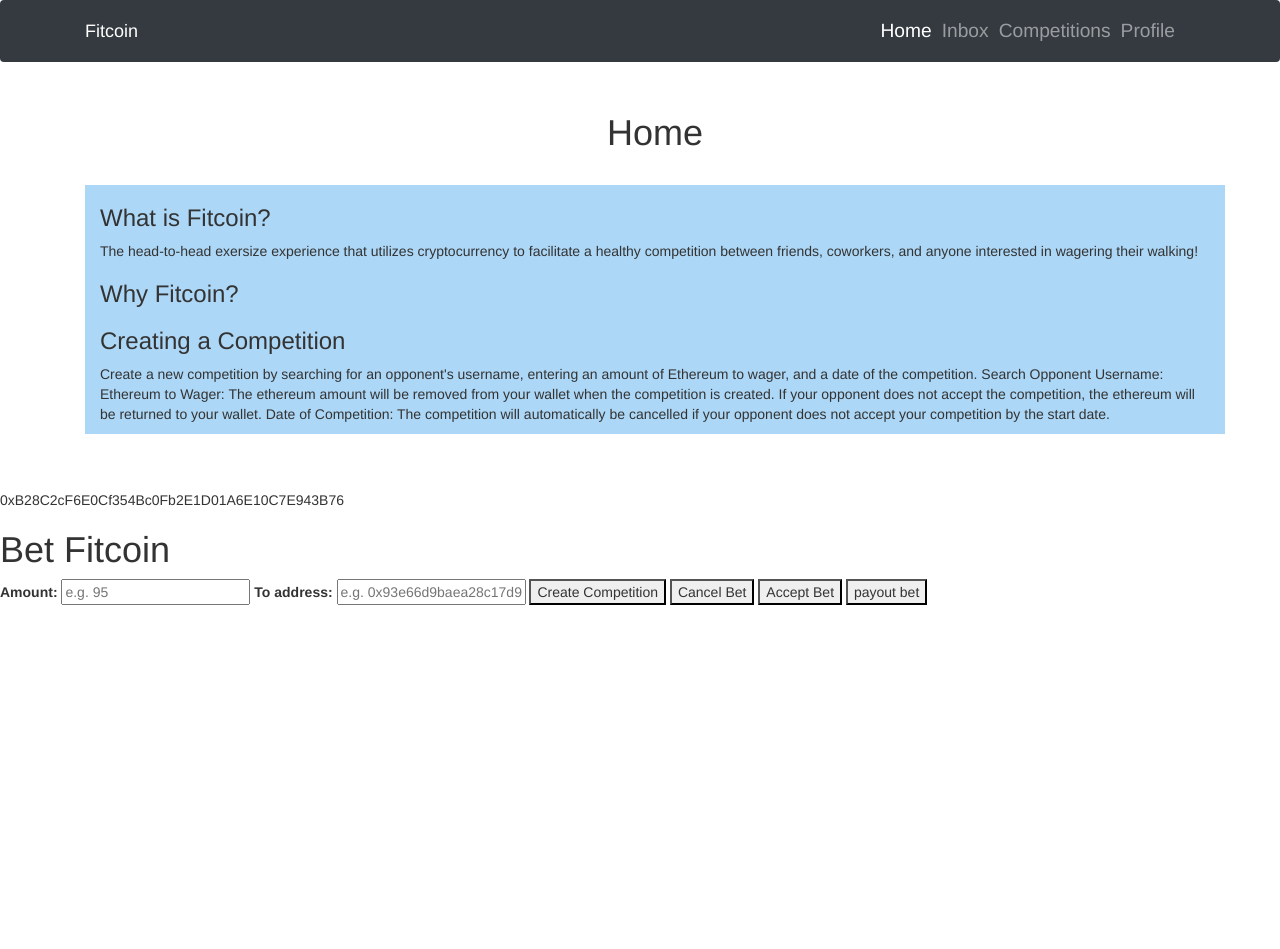
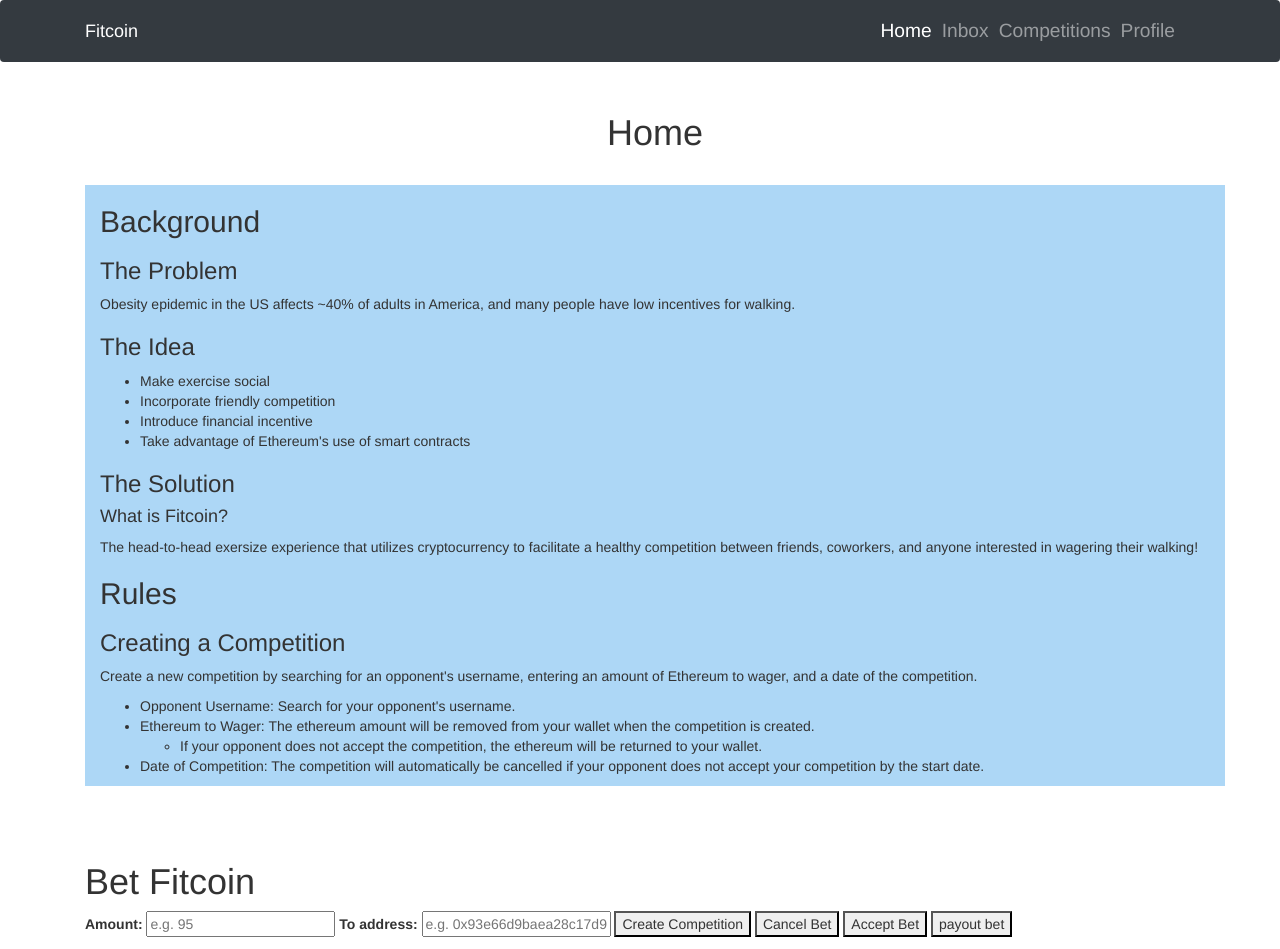
Before and after one commit to jakeod99/fitcoin, a website built with webpack: page app/src/html/index.html in a window 1280 px wide. Before the commit the page ends 800 px from the top, so only its background shows below. Built offline with nearby package versions, Linux system fonts and the light colour scheme; files whose address does not match are found by name; what truffle-contract, web3 would draw is missing.

Commit message:
update home

```diff
--- a/app/src/html/index.html
+++ b/app/src/html/index.html
@@ -50,27 +50,50 @@
       </div>
 
       <div class="container page-section-title">
-        <h3>What is Fitcoin?</h3>
-        <p>The head-to-head exersize experience that utilizes cryptocurrency to facilitate a healthy competition between friends, coworkers, and anyone interested in wagering their walking!</p>
+        <h2>Background</h2>
 
-        <h3>Why Fitcoin?</h3>
+        <h3>The Problem</h3>
         <p>
+          Obesity epidemic in the US affects ~40% of adults in America, and many people have low incentives for walking.
+        </p>
 
+        <h3>The Idea</h3>
+        <p>
+          <ul>
+            <li>Make exercise social</li>
+            <li>Incorporate friendly competition</li>
+            <li>Introduce financial incentive</li>
+            <li>Take advantage of Ethereum's use of smart contracts</li>
+          </ul>
         </p>
+
+        <h3>The Solution</h3>
+        <h4>What is Fitcoin?</h4>
+        <p>
+          The head-to-head exersize experience that utilizes cryptocurrency to facilitate a healthy competition between friends, coworkers, and anyone interested in wagering their walking!
+        </p>
+
+        <h2>Rules</h2>
 
         <h3>Creating a Competition</h3>
         <p>
           Create a new competition by searching for an opponent's username, entering an amount of Ethereum to wager, and a date of the competition.
-          Search Opponent Username:
-          Ethereum to Wager: The ethereum amount will be removed from your wallet when the competition is created. If your opponent does not accept the competition, the ethereum will be returned to your wallet.
-          Date of Competition: The competition will automatically be cancelled if your opponent does not accept your competition by the start date.
+          <ul>
+            <li>Opponent Username: Search for your opponent's username. </li>
+            <li>Ethereum to Wager: The ethereum amount will be removed from your wallet when the competition is created. </li>
+              <ul>
+                <li>If your opponent does not accept the competition, the ethereum will be returned to your wallet.</li>
+              </ul>
+            <li>Date of Competition: The competition will automatically be cancelled if your opponent does not accept your competition by the start date.</li>
+          </ul>
         </p>
 
       </div>
     </div>
 
-    <p>0xB28C2cF6E0Cf354Bc0Fb2E1D01A6E10C7E943B76</p>
+    <!-- <p>0xB28C2cF6E0Cf354Bc0Fb2E1D01A6E10C7E943B76</p> -->
 
+    <div class="container">
       <h1>Bet Fitcoin</h1>
 
       <label for="amount">Amount:</label>
@@ -92,6 +115,7 @@
       <button onclick="App.payoutBet()"> payout bet </button>
 
       <p id="status"></p>
+    </div>
 
     <script src="index.js"></script>
   </body>
```
Lines whose indentation alone changed are shown as unchanged.
